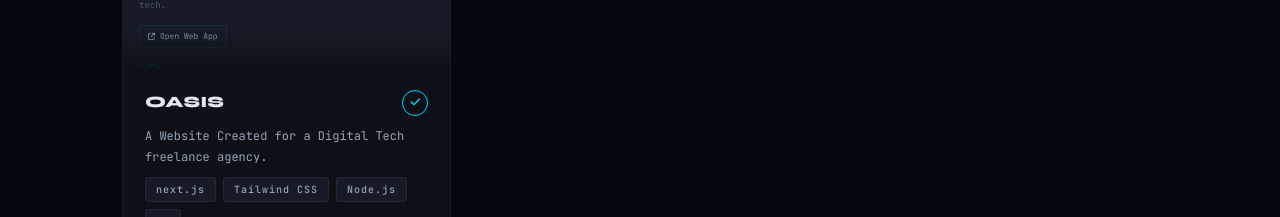
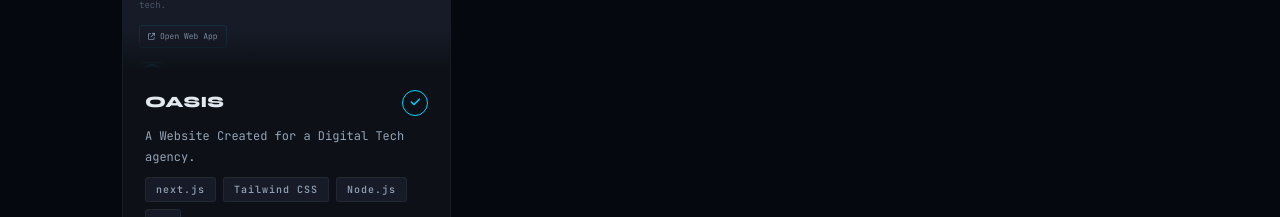
Before and after one commit to Dosky-05/Modesireoluwa-Adedokun, a React (Vite) app: page / in a window 1280 px wide. Shown: the part 3300-3517 px from the top of the page. Built offline with nearby package versions, Linux system fonts and the light colour scheme.

Commit message:
removed freelance

```diff
--- a/src/sections/Projects.jsx
+++ b/src/sections/Projects.jsx
@@ -36,7 +36,7 @@
   },
   {
     name: 'Oasis',
-    desc: 'A Website Created for a Digital Tech freelance agency.',
+    desc: 'A Website Created for a Digital Tech agency.',
     tags: ['next.js', 'Tailwind CSS', 'Node.js', '+4'],
     live: 'https://oasis-delta-wheat.vercel.app/',
     github: 'https://github.com/Dosky-05',
```
